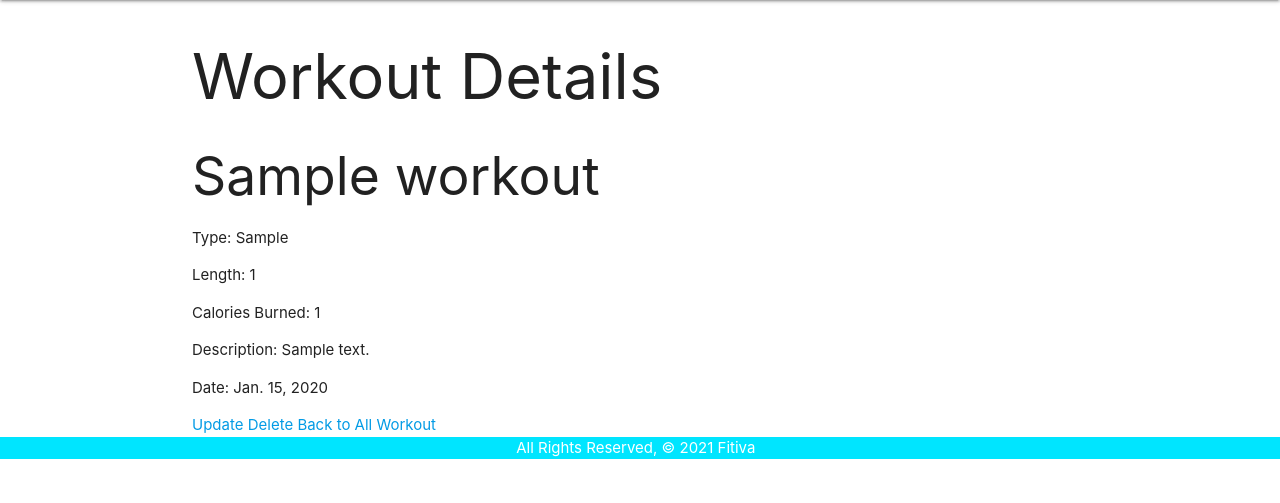
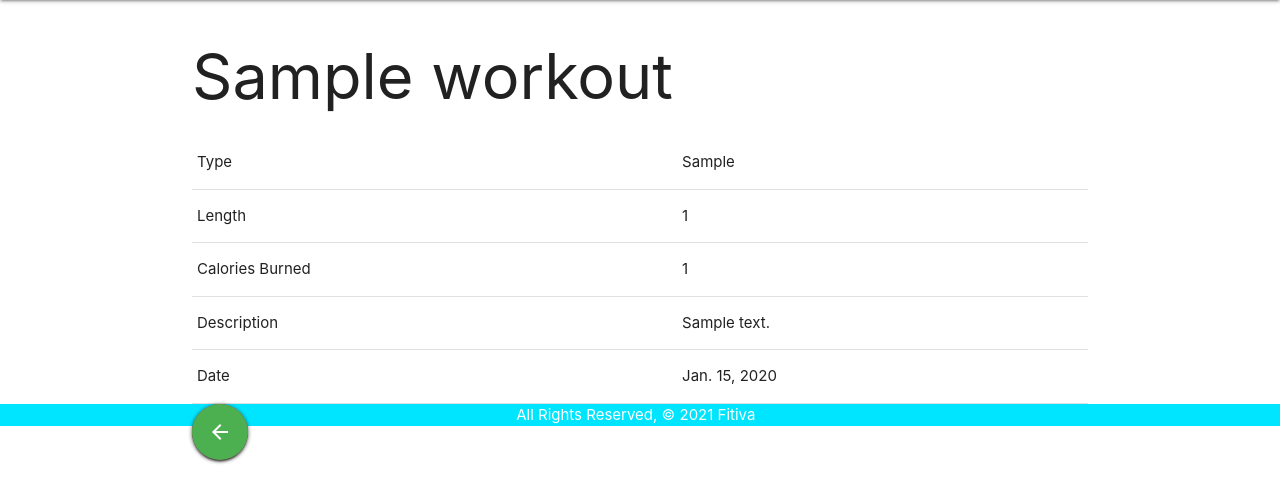
Before and after one commit to mikeolsonn/fitiva, a Django app: page /workouts/1/ in a window 1280 px wide. Shown: the part 64-567 px from the top of the page. Run offline with Django 3.2, Linux system fonts and the light colour scheme; tables that the repository leaves empty hold one stand-in row (values such as "Sample post").

Commit message:
updates detail page styling

```diff
--- a/main_app/templates/base.html
+++ b/main_app/templates/base.html
@@ -7,6 +7,7 @@
     <meta name="viewport" content="width=device-width, initial-scale=1.0">
     <meta http-equiv="X-UA-Compatible" content="ie=edge">
     <title>Fitiva</title>
+    <link href="https://fonts.googleapis.com/icon?family=Material+Icons" rel="stylesheet">
     <link rel="stylesheet" href="https://cdnjs.cloudflare.com/ajax/libs/materialize/1.0.0/css/materialize.min.css">
     <link rel="stylesheet" type="text/css" href="{% static 'css/style.css' %}">
     <script src="https://cdnjs.cloudflare.com/ajax/libs/materialize/1.0.0/js/materialize.min.js"></script>
--- a/main_app/templates/workouts/detail.html
+++ b/main_app/templates/workouts/detail.html
@@ -1,15 +1,38 @@
 {% extends 'base.html' %}
 {% block content %}
 
-<h1>Workout Details</h1>
-<h2>{{ workout.name }}</h2>
-<p>Type: {{ workout.workout_type }}</p>
-<p>Length: {{ workout.workout_length }}</p>
-<p>Calories Burned: {{ workout.calories_burned }}</p>
-<p>Description: {{ workout.description }}</p>
-<p>Date: {{ workout.date }}</p>
-<a href="{% url 'workout_update' workout.id %}">Update</a>
-<a href="{% url 'workout_delete' workout.id %}">Delete</a>
-<a href="{% url 'index' %}">Back to All Workout</a>
+<h1>{{ workout.name }}</h1>
+
+<table>
+    <tbody>
+        <tr>
+            <td>Type</td>
+            <td>{{ workout.workout_type }}</td>
+        </tr>
+        <tr>
+            <td>Length</td>
+            <td>{{ workout.workout_length }}</td>
+        </tr>
+        <tr>
+            <td>Calories Burned</td>
+            <td>{{ workout.calories_burned }}</td>
+          </tr>
+        <tr>
+            <td>Description</td>
+            <td>{{ workout.description }}</td>
+        </tr>
+        <tr>
+            <td>Date</td>
+            <td>{{ workout.date }}</td>
+        </tr>
+    </tbody>
+</table>
+
+<div class="action-btns">
+    <a class="col btn-floating btn-large cyan" href="{% url 'workout_update' workout.id %}"><i class="material-icons">edit</i></a>
+    <a class="col btn-floating btn-large red" href="{% url 'workout_delete' workout.id %}"><i class="material-icons">delete</i></a>
+    <a class="col btn-floating btn-large green" href="{% url 'index' %}"><i class="material-icons">arrow_back</i></a>
+</div>
+
 
 {% endblock %}
```
Also changed, not shown: main_app/static/css/style.css (line endings or trailing spaces).
